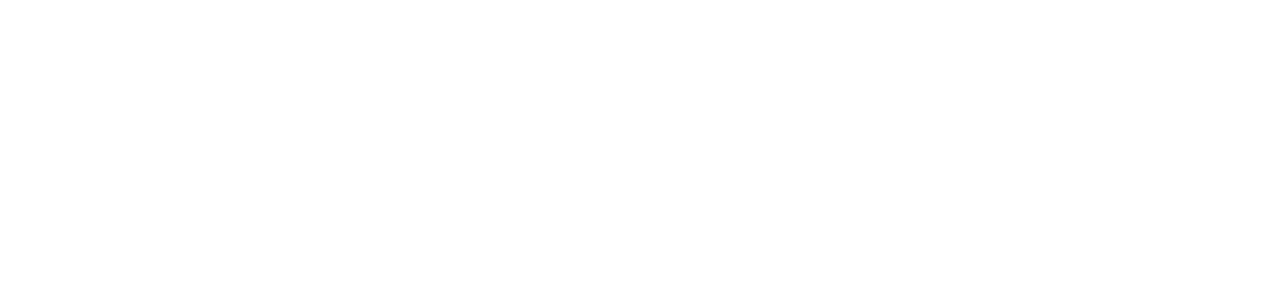
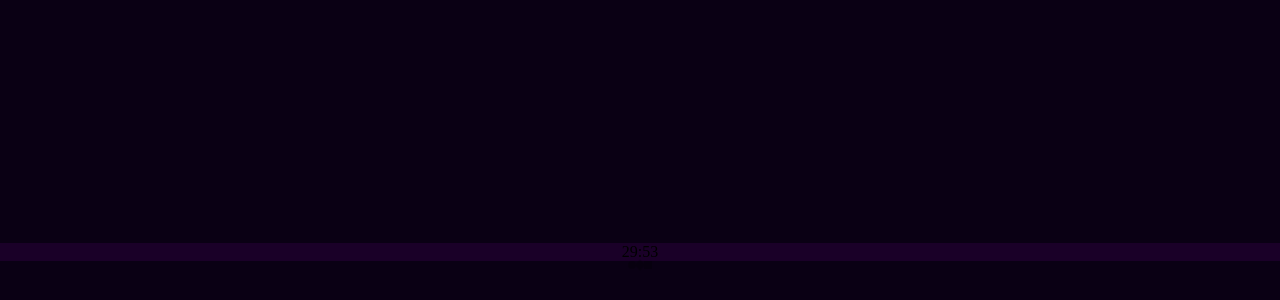
Before and after one commit to AnneSun1/SqWiTs-game, a React (Vite) app in the folder frontend/sqwits-game/: page /study in a window 1280 px wide. Before the commit this address had no page. Shown: the part 184-484 px from the top of the page. Built offline with nearby package versions, Linux system fonts and the light colour scheme.

Commit message:
added transition & study page

```diff
--- a/frontend/sqwits-game/index.html
+++ b/frontend/sqwits-game/index.html
@@ -4,7 +4,7 @@
     <meta charset="UTF-8" />
     <link rel="icon" type="image/svg+xml" href="/vite.svg" />
     <meta name="viewport" content="width=device-width, initial-scale=1.0" />
-    <title>Vite + React + TS</title>
+    <title>SquidWiTS</title>
     <style>
       @import url('https://fonts.googleapis.com/css2?family=Orbitron:wght@400..900&display=swap');
     </style>
--- a/frontend/sqwits-game/src/App.css
+++ b/frontend/sqwits-game/src/App.css
@@ -190,6 +190,7 @@
   font-weight: 700;
   color: white;
   margin-bottom: 1rem;
+  font-family: "Orbitron";
 }
 
 .about-description {
--- a/frontend/sqwits-game/src/App.tsx
+++ b/frontend/sqwits-game/src/App.tsx
@@ -5,6 +5,8 @@
 import { BrowserRouter as Router, Route, Routes, useNavigate } from 'react-router-dom'
 import Onboarding from './Onboarding'
 import Navbar from './components/Navbar'
+import Transition from './Transition'
+import Study from './Study'
 
 function App() {
   const navigate = useNavigate();
@@ -75,6 +77,8 @@
       <Routes>
         <Route path="/" element={<App />} />
         <Route path="/onboarding" element={<Onboarding />} />
+        <Route path="/transition" element={<Transition />} />
+        <Route path="/study" element={<Study />} />
       </Routes>
     </Router>
   )
--- a/frontend/sqwits-game/src/Onboarding.tsx
+++ b/frontend/sqwits-game/src/Onboarding.tsx
@@ -4,8 +4,11 @@
 // import { Button } from "@/components/ui/button"
 import { RadioGroup, RadioGroupItem, RadioGroupIndicator } from '@radix-ui/react-radio-group'
 import { Label } from '@radix-ui/react-label'
+import { useNavigate } from 'react-router-dom'
 
 function Onboarding() {
+  const navigate = useNavigate()
+
   const [formData, setFormData] = useState({
     name: '',
     studySubject: '',
@@ -17,7 +20,7 @@
   const handleSubmit = (e: React.FormEvent) => {
     e.preventDefault();
     console.log(formData);
-    // Handle form submission here
+    navigate('/transition')
   };
 
   const [MultichoiceAnswers, setMultichoiceAnswers] = useState<{ [key: number]: string }>({})
@@ -138,7 +141,11 @@
               </form>
             </div>
 
-            <button type="submit" className="start-button w-full font-[Orbitron']">
+            <button
+              onClick={handleSubmit}
+              type="submit"
+              className="start-button w-full font-[Orbitron']"
+            >
               CONTINUE
             </button>
           {/* </form> */}
--- /dev/null
+++ b/frontend/sqwits-game/src/Study.tsx
@@ -0,0 +1,53 @@
+import { useState, useEffect } from 'react'
+
+function formatTime(time: number) {
+  const minutes = Math.floor(time / 60)
+  const seconds = time % 60
+  return `${minutes.toString().padStart(2, '0')}:${seconds.toString().padStart(2, '0')}`
+}
+
+export default function StudyTimer() {
+  const [timeLeft, setTimeLeft] = useState(30 * 60)
+  const [isRunning, setIsRunning] = useState(true)
+  const [lives, setLives] = useState(3)
+
+  useEffect(() => {
+    if (isRunning && timeLeft > 0) {
+      const timer = setTimeout(() => {
+        setTimeLeft(timeLeft - 1)
+      }, 1000)
+      return () => clearTimeout(timer)
+    }
+  }, [isRunning, timeLeft])
+
+  return (
+    <div className="min-h-screen bg-[#0a0014] text-white flex flex-col items-center justify-center p-4">
+      <div className="w-full max-w-4xl mx-auto text-center space-y-12">
+        {/* Header */}
+        <div className="space-y-2">
+          <h1 className="text-6xl font-bold tracking-wider bg-gradient-to-r from-pink-500 to-purple-500 text-transparent bg-clip-text">
+            STUDY NOW
+          </h1>
+          {/* Lives Display */}
+          <div className="flex justify-center gap-4">
+            {Array.from({ length: lives }, (_, i) => (
+              <div key={i} className="w-6 h-6 rounded-full bg-pink-500"></div>
+            ))}
+          </div>
+        </div>
+
+        {/* Timer Display */}
+        <div className="bg-[#1a0028] rounded-lg p-8 shadow-lg shadow-purple-900/20">
+          <div className="text-8xl font-mono tracking-widest text-pink-500">{formatTime(timeLeft)}</div>
+        </div>
+
+        {/* Decorative Shapes */}
+        <div className="flex justify-center gap-8 opacity-20">
+          <div className="w-12 h-12 rounded-full border-4 border-pink-500"></div>
+          <div className="w-12 h-12 rotate-45 border-4 border-pink-500"></div>
+          <div className="w-12 h-12 border-4 border-pink-500"></div>
+        </div>
+      </div>
+    </div>
+  )
+}
--- /dev/null
+++ b/frontend/sqwits-game/src/Transition.tsx
@@ -0,0 +1,102 @@
+'use client'
+
+import { useState, useEffect } from 'react'
+import { motion, AnimatePresence } from 'framer-motion'
+
+export default function StudyTimer() {
+  const [phase, setPhase] = useState<'countdown' | 'message' | 'timer'>('countdown')
+  const [timeLeft, setTimeLeft] = useState(30 * 60) // 30 minutes in seconds
+  const [countDown, setCountDown] = useState(3)
+  const [lives, setLives] = useState(3)
+
+  useEffect(() => {
+    let timer: NodeJS.Timeout
+
+    if (phase === 'countdown' && countDown > 0) {
+      timer = setTimeout(() => {
+        setCountDown(prev => prev - 1)
+      }, 1000)
+    } else if (phase === 'countdown' && countDown === 0) {
+      setPhase('message')
+      timer = setTimeout(() => {
+        setPhase('timer')
+      }, 2000)
+    } else if (phase === 'timer' && timeLeft > 0) {
+      timer = setInterval(() => {
+        setTimeLeft(prev => prev - 1)
+      }, 1000)
+    } else if (timeLeft === 0 && lives > 0) {
+      setLives(prev => prev - 1)
+      setTimeLeft(30 * 60)
+      setPhase('countdown')
+      setCountDown(3)
+    }
+
+    return () => clearTimeout(timer)
+  }, [phase, countDown, timeLeft, lives])
+
+  const formatTime = (seconds: number) => {
+    const minutes = Math.floor(seconds / 60)
+    const remainingSeconds = seconds % 60
+    return `${minutes.toString().padStart(2, '0')}:${remainingSeconds.toString().padStart(2, '0')}`
+  }
+
+
+
+  return (
+    <div className="app-container">
+      <div className="w-full h-screen max-w-4xl mx-auto flex items-center justify-center">
+        {/* Main Display */}
+        <AnimatePresence mode="wait">
+          {phase === 'countdown' && (
+            <motion.div
+              key="countdown"
+              initial={{ scale: 0.5, opacity: 0 }}
+              animate={{ scale: 1, opacity: 1 }}
+              exit={{ scale: 1.5, opacity: 0 }}
+              className="text-[200px] font-bold text-pink-500 font-['Orbitron']"
+            >
+              {countDown}
+            </motion.div>
+          )}
+          {phase === 'message' && (
+            <motion.div
+              key="message"
+              initial={{ y: 20, opacity: 0 }}
+              animate={{ y: 0, opacity: 1 }}
+              exit={{ y: -20, opacity: 0 }}
+              className="space-y-4 text-center"
+            >
+              <div className="text-5xl rgb(156, 163, 175); font-Orbitron">
+                STUDY FOR 30 MINUTES. READY?
+              </div>
+              <motion.button
+                onClick={() => window.location.href = '/study'}
+                className="px-6 py-3 bg-pink-500 hover:bg-pink-600 rounded-lg font-semibold transition-colors"
+                whileHover={{ scale: 1.05 }}
+                whileTap={{ scale: 0.95 }}
+              >
+                LET'S GO
+              </motion.button>
+            </motion.div>
+          )}
+          {phase === 'timer' && (
+            <motion.div
+              key="timer"
+              initial={{ scale: 0.8, opacity: 0 }}
+              animate={{ scale: 1, opacity: 1 }}
+              className="bg-black rounded-lg p-8 shadow-lg shadow-purple-900/20"
+            >
+              <div className="text-8xl font-mono tracking-widest text-pink-500 font-['Orbitron']">
+                {formatTime(timeLeft)}
+              </div>
+            </motion.div>
+          )}
+        </AnimatePresence>
+      </div>
+
+      {/* Background Gradient */}
+      <div className="fixed inset-0 bg-gradient-to-t from-pink-500/20 to-transparent pointer-events-none" />
+    </div>
+  )
+}
```
